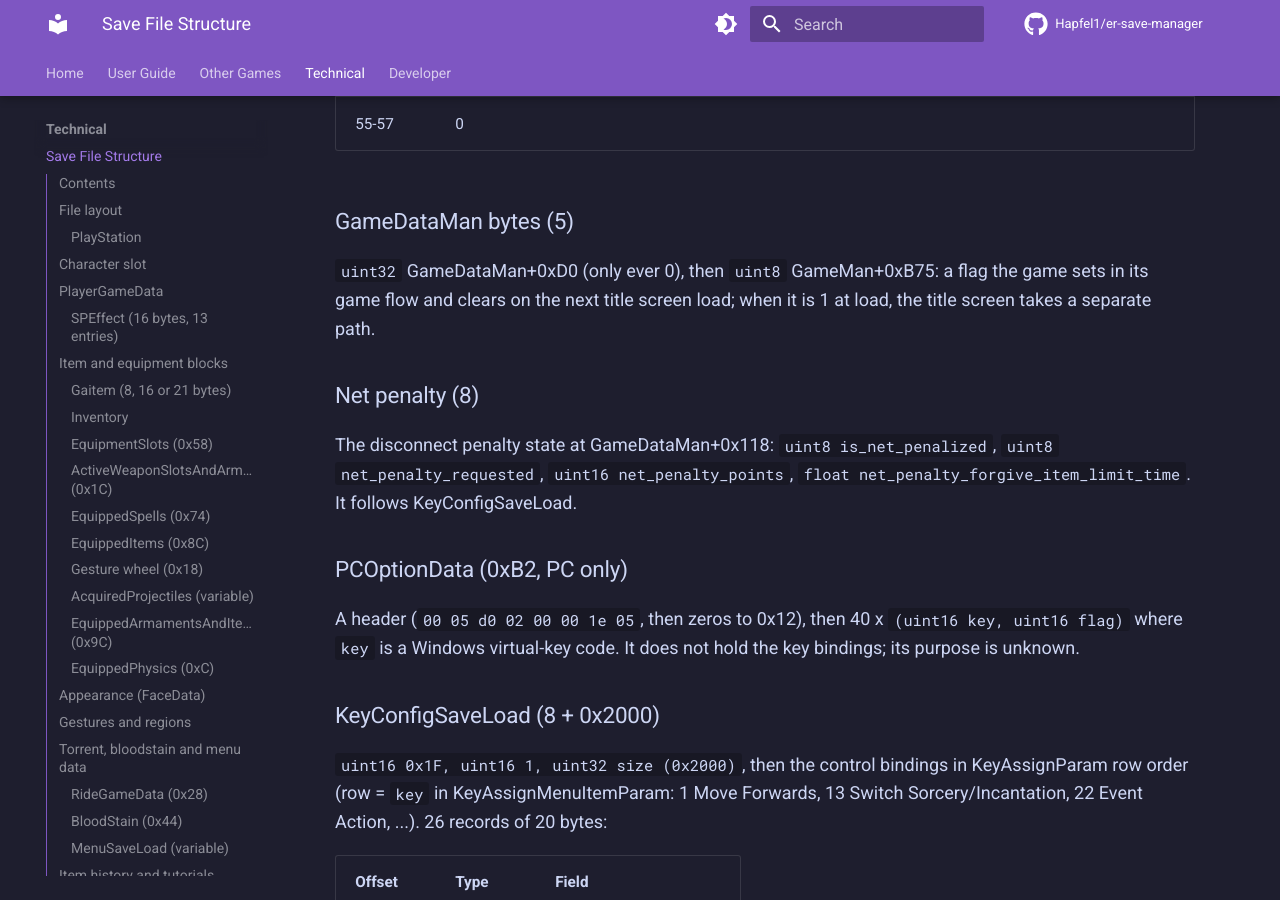
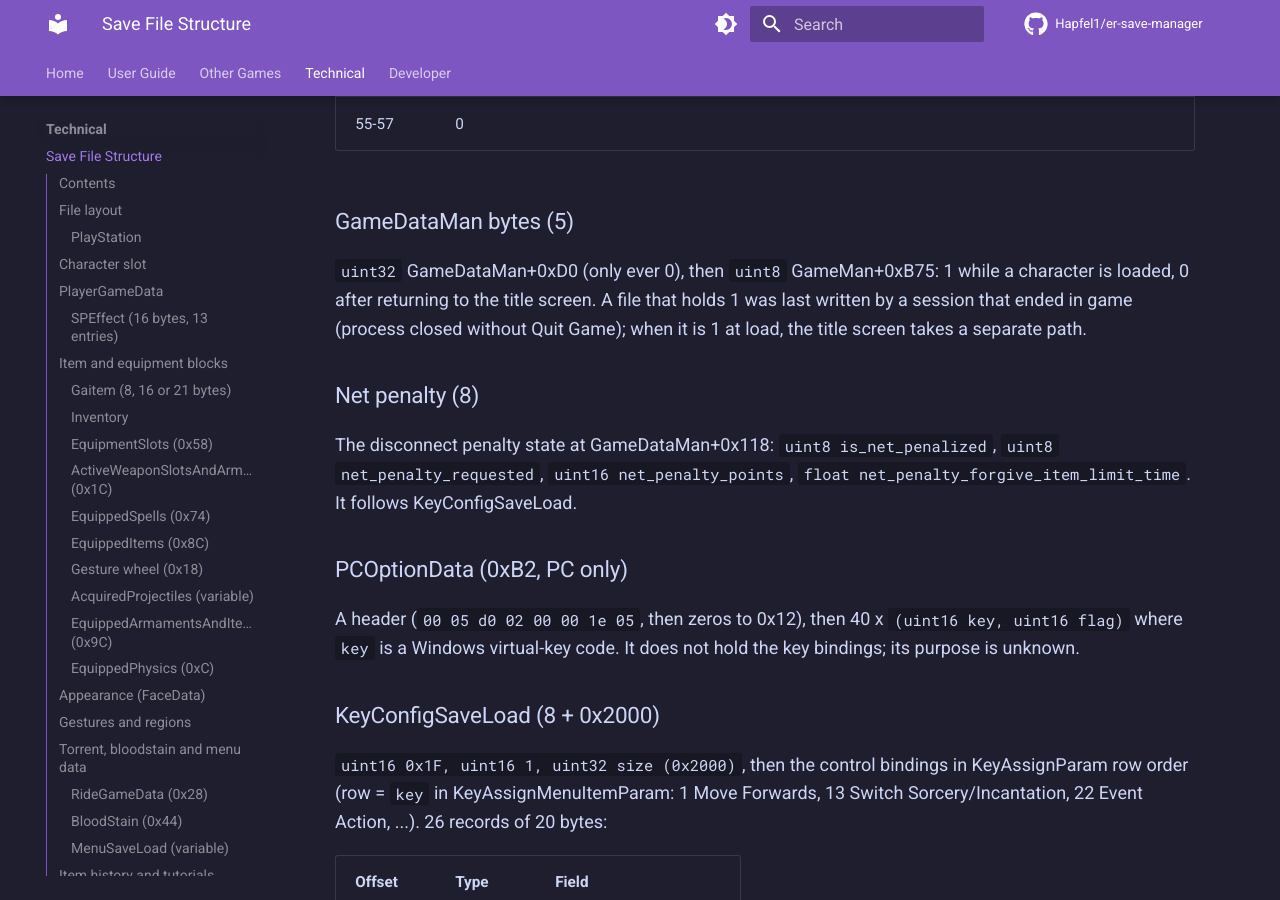
Before and after one commit to Hapfel1/er-save-manager, an MkDocs documentation site: the page built from docs/technical/save-file-structure.md, in a window 1280 px wide and 900 px high, scrolled down 42885 px. Built offline with MkDocs 1.6.1 and Material for MkDocs 9.7.7, drawn with Linux system fonts in a browser that asks for light colours; comment, search, counter and statistics services are not loaded; the version menu is left out.

Commit message:
docs(save-format): GameMan 0xB75 marks a file written with a character loaded
The byte before PCOptionData is 1 while a character is loaded and 0 after
returning to the title screen, so a file holding 1 comes from a session
that ended without Quit Game.

```diff
--- a/docs/technical/save-file-structure.md
+++ b/docs/technical/save-file-structure.md
@@ -1059,8 +1059,9 @@ character.
 
 ### GameDataMan bytes (5)
 
-`uint32` GameDataMan+0xD0 (only ever 0), then `uint8` GameMan+0xB75: a flag the game sets in its game flow and
-clears on the next title screen load; when it is 1 at load, the title screen takes a separate path.
+`uint32` GameDataMan+0xD0 (only ever 0), then `uint8` GameMan+0xB75: 1 while a character is loaded, 0 after
+returning to the title screen. A file that holds 1 was last written by a session that ended in game (process
+closed without Quit Game); when it is 1 at load, the title screen takes a separate path.
 
 ### Net penalty (8)
 
```
